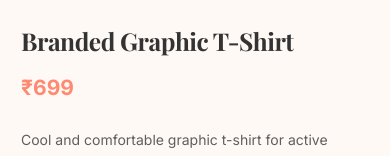
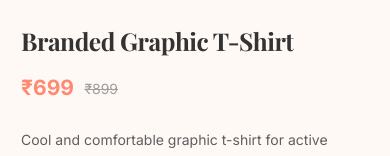
Before and after one commit to arvinthvj1/ohbabyerode-js, a React (Vite) app: page /product/branded-graphic-tshirt in a window 390 px wide. Shown: the part 561-717 px from the top of the page. Built offline with nearby package versions, Linux system fonts and the light colour scheme; a web font is replaced by a local one.

Commit message:
updates on css friendly

```diff
--- a/src/pages/Cart.jsx
+++ b/src/pages/Cart.jsx
@@ -59,7 +59,12 @@ const Cart = () => {
                             <Plus size={16} />
                           </button>
                         </div>
-                        <p className={styles.itemPrice}>₹{item.price * item.quantity}</p>
+                        <div className={styles.priceGroup}>
+                          <p className={styles.itemPrice}>₹{item.price * item.quantity}</p>
+                          {item.originalPrice && (
+                            <p className={styles.oldPrice}>₹{item.originalPrice * item.quantity}</p>
+                          )}
+                        </div>
                       </div>
                     </div>
                   </motion.div>
--- a/src/pages/Cart.module.css
+++ b/src/pages/Cart.module.css
@@ -110,10 +110,24 @@
   background-color: #f5f5f5;
 }
 
+.priceGroup {
+  display: flex;
+  flex-direction: column;
+  align-items: flex-end;
+  gap: 0.25rem;
+}
+
 .itemPrice {
   font-weight: 700;
   font-size: 1.125rem;
   color: var(--text-primary);
+}
+
+.oldPrice {
+  font-size: 0.9rem;
+  color: var(--text-light);
+  text-decoration: line-through;
+  font-weight: 400;
 }
 
 .summarySection {
--- a/src/pages/ProductDetail.jsx
+++ b/src/pages/ProductDetail.jsx
@@ -72,7 +72,12 @@ const ProductDetail = () => {
             className={styles.infoSection}
           >
             <h1 className={styles.title}>{product.name}</h1>
-            <p className={styles.price}>₹{product.price}</p>
+            <div className={styles.priceContainer}>
+              <span className={styles.price}>₹{product.price}</span>
+              {product.originalPrice && (
+                <span className={styles.oldPrice}>₹{product.originalPrice}</span>
+              )}
+            </div>
 
             <p className={styles.description}>{product.description}</p>
 
--- a/src/pages/ProductDetail.module.css
+++ b/src/pages/ProductDetail.module.css
@@ -45,11 +45,24 @@
   margin-bottom: 1rem;
 }
 
+.priceContainer {
+  display: flex;
+  align-items: center;
+  gap: 1.25rem;
+  margin-bottom: 2rem;
+}
+
 .price {
-  font-size: 2rem;
+  font-size: 2.25rem;
   color: var(--primary);
   font-weight: 700;
-  margin-bottom: 2rem;
+}
+
+.oldPrice {
+  font-size: 1.5rem;
+  color: var(--text-light);
+  text-decoration: line-through;
+  font-weight: 400;
 }
 
 .description {
@@ -199,9 +212,18 @@
     font-size: 2rem;
   }
 
+  .priceContainer {
+    gap: 0.75rem;
+    margin-bottom: 1.5rem;
+  }
+
   .price {
     font-size: 1.5rem;
-    margin-bottom: 1.5rem;
+    margin-bottom: 0;
+  }
+
+  .oldPrice {
+    font-size: 1rem;
   }
 
   .actions {
```
